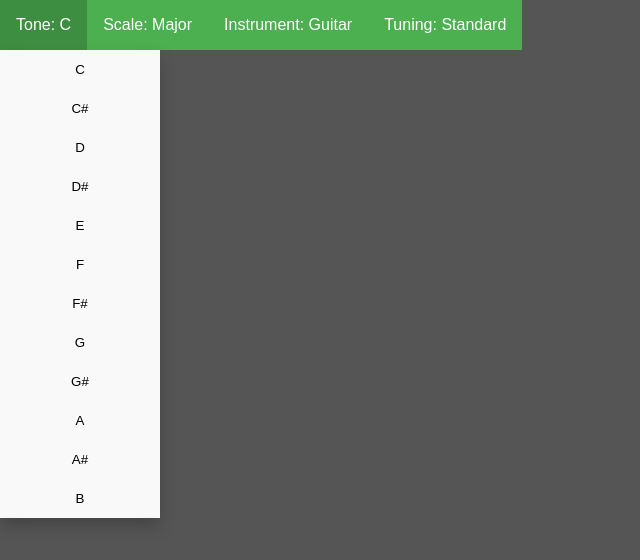
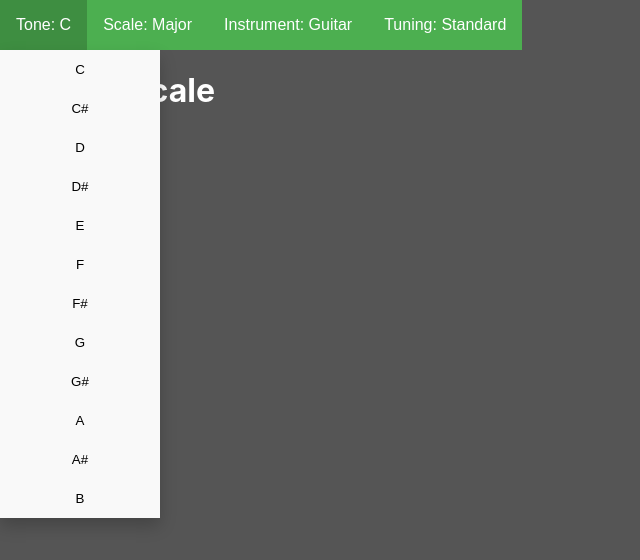
Before and after one commit to hoxas/ScaleTool, a React (Create React App) app: page / in a window 1280 px wide. Shown: the top 560 px of the page, without its empty margins (0-640 px from the left). Built offline with nearby package versions, Linux system fonts and the light colour scheme.

Commit message:
ScaleDisplayer working and updating and localStorage added

```diff
--- a/src/components/Header.jsx
+++ b/src/components/Header.jsx
@@ -16,19 +16,21 @@ export default (props) => {
 
     function Bttn (props) {
         /* button type tone */
-        if (props.format == "tone") {
+        if (props.format == "tones") {
+            console.log('start bttn')
             let tone = parseInt(props.children);
+            console.log(tone)
 
             return (
                 <button onClick={() => setTone(tone)}>{lib.tones[tone]}</button>
             )
-        } else if (props.format == "scale") {
+        } else if (props.format == "scales") {
             let scale = parseInt(props.children);
 
             return (
                 <button onClick={() => setScale(scale)}>{lib.scales[scale][0]}</button>
             )
-        } else if (props.format == "instrument") {
+        } else if (props.format == "instruments") {
             let instrument = parseInt(props.children);
 
             return (
@@ -41,61 +43,54 @@ export default (props) => {
                 <button onClick={() => setTuning(tuning)}>{lib.tuning[tuning][0]}</button>
             )
         }
+    }
 
-
+    function BuildBttn (props) {
+        if (props.format == "tones") {
+            return (
+                <div className="drpdwn">
+                    <button className="drpbtn">Tone: {lib.tones[tone]}</button>
+                    <div className="drpcontent">
+                        {lib.tones.map((value, index) => <Bttn key={index} format={props.format}>{index}</Bttn>)}
+                    </div>
+                </div>
+            )
+        } else if (props.format == "scales") {
+            return (
+                <div className="drpdwn">
+                    <button className="drpbtn">Scale: {lib.scales[scale][0]}</button>
+                    <div className="drpcontent">
+                        {lib.scales.map((value, index) => <Bttn key={index} format={props.format}>{index}</Bttn>)}
+                    </div>
+                </div>
+            )
+        } else if (props.format == "instruments") {
+            return (
+                <div className="drpdwn">
+                    <button className="drpbtn">Instrument: {lib.instruments[instrument][0]}</button>
+                    <div className="drpcontent">
+                        {lib.instruments.map((value, index) => <Bttn key={index} format={props.format}>{index}</Bttn>)}
+                    </div>
+                </div>
+            )
+        } else if (props.format == "tuning") {
+            return (
+                <div className="drpdwn">
+                    <button className="drpbtn">Tuning: {lib.tuning[tuning][0]}</button>
+                    <div className="drpcontent">
+                        {lib.tuning.map((value, index) => <Bttn key={index} format={props.format}>{index}</Bttn>)}
+                    </div>
+                </div>
+            )
+        }
     }
 
     return (
         <div className="header">
-            <div className="drpdwn">
-                <button className="drpbtn">Tone: {lib.tones[props.tone]}</button>
-                <div className="drpcontent">
-                    <Bttn format="tone">0</Bttn>
-                    <Bttn format="tone">1</Bttn>
-                    <Bttn format="tone">2</Bttn>
-                    <Bttn format="tone">3</Bttn>
-                    <Bttn format="tone">4</Bttn>
-                    <Bttn format="tone">5</Bttn>
-                    <Bttn format="tone">6</Bttn>
-                    <Bttn format="tone">7</Bttn>
-                    <Bttn format="tone">8</Bttn>
-                    <Bttn format="tone">9</Bttn>
-                    <Bttn format="tone">10</Bttn>
-                    <Bttn format="tone">11</Bttn>
-                </div>
-            </div>
-            <div className="drpdwn">
-                <button className="drpbtn">Scale: {lib.scales[props.scale][0]}</button>
-                <div className="drpcontent">
-                    <Bttn format="scale">0</Bttn>
-                    <Bttn format="scale">1</Bttn>
-                    <Bttn format="scale">2</Bttn>
-                    <Bttn format="scale">3</Bttn>
-                </div>
-            </div>
-            <div className="drpdwn">
-                <button className="drpbtn">Instrument: {lib.instruments[props.instrument][0]}</button>
-                <div className="drpcontent">
-                    <Bttn format="instrument">0</Bttn>
-                    <Bttn format="instrument">1</Bttn>
-                </div>
-            </div>
-            <div className="drpdwn">
-                <button className="drpbtn">Tuning: {lib.tuning[props.tuning][0]}</button>
-                <div className="drpcontent">
-                    <Bttn format="tuning">0</Bttn>
-                </div>
-            </div>
+            <BuildBttn format="tones"></BuildBttn>
+            <BuildBttn format="scales"></BuildBttn>
+            <BuildBttn format="instruments"></BuildBttn>
+            <BuildBttn format="tuning"></BuildBttn>
         </div>
     );
 };
-
-
-
-    /* function ConstBttn (props) {
-        function build (index) { return <Bttn type={props.format}>{index}</Bttn>}
-
-        if (props.format == "tone")
-
-        return lib.tones.forEach(build())
-    } */
--- a/src/components/Main.jsx
+++ b/src/components/Main.jsx
@@ -6,15 +6,30 @@ import ScaleDisplayer from './ScaleDisplayer.jsx'
 export default props => {
     /* React.useState(parseInt(localStorage.getItem('tone')) || lib.tones[0]) */
 
-    const [tone, setTone] = React.useState(0);
-    const [scale, setScale] = React.useState(0);
+    const [tone, setTone] = React.useState(parseInt(localStorage.getItem('tone')) || 0);
+    const [scale, setScale] = React.useState(parseInt(localStorage.getItem('scale')) || 0);
     const [instrument, setInstrument] = React.useState(0);
     const [tuning, setTuning] = React.useState(0);
 
+    localStorage.setItem('tone', tone);
+    localStorage.setItem('scale', scale);
+
     return (
         <div className="Main">
-        <Header tone={tone} setTone={setTone} scale={scale} setScale={setScale} instrument={instrument} setInstrument={setInstrument} tuning={tuning} setTuning={setTuning} />
-        <ScaleDisplayer tone={tone} setTone={setTone} scale={scale} setScale={setScale} instrument={instrument} setInstrument={setInstrument} tuning={tuning} setTuning={setTuning} />
+            <Header
+                tone={tone}
+                setTone={setTone}
+                scale={scale}
+                setScale={setScale}
+                instrument={instrument}
+                setInstrument={setInstrument}
+                tuning={tuning}
+                setTuning={setTuning} />
+            <ScaleDisplayer
+                tone={tone}
+                scale={scale}
+                instrument={instrument}
+                tuning={tuning} />
         </div>
 
     )
--- a/src/components/ScaleDisplayer.jsx
+++ b/src/components/ScaleDisplayer.jsx
@@ -1,8 +1,51 @@
 import * as lib from '../lib/scaleslib.js'
 import React from "react";
 
-export default (props) => (
-    <div className="scaleDisplayer">
-        <h1>hey</h1>
-    </div>
-);
+export default (props) => {
+    const tone = props.tone;
+    const scale = props.scale;
+    const instrument = props.instrument;
+    const tuning = props.tuning;
+
+    // scaleMachine
+    function buildScale (scale, tone) {
+        // Init array and save first tone pos.
+        let buildScale = new Array();
+        let tone0 = tone;
+
+        for (let i = 0; i < lib.scales[scale][1].length; i++) {
+            if (tone <= 11) {
+                buildScale.push([lib.tones[tone], lib.scales[scale][2][i]])
+                //console.log(tones[tone], tone)
+                tone = tone + lib.scales[scale][1][i];
+            } else if (tone > 11) {
+                tone = tone - 12;
+                buildScale.push([lib.tones[tone], lib.scales[scale][2][i]])
+                //console.log(tones[tone], tone)
+                tone = tone + lib.scales[scale][1][i];
+            }
+        }
+
+        // scale output
+        //console.log(`${tones[tone0]} ${scale[0]} Scale`)
+        //console.table(buildScale)
+
+        const builtScale = [`${lib.tones[tone0]} ${lib.scales[scale][0]} Scale`, buildScale]
+
+        return builtScale;
+    }
+
+    let builtScale = buildScale(scale, tone)
+
+    return (
+        <div className="scaleDisplayer">
+            <h1>{builtScale[0]}</h1>
+            <ul>
+                {builtScale[1].map((value, index) => <li key={index}>{value[1]}</li>)}
+            </ul>
+            <ul>
+                {builtScale[1].map((value, index) => <li key={index}>{value[0]}</li>)}
+            </ul>
+        </div>
+    )
+};
--- a/src/lib/scaleslib.js
+++ b/src/lib/scaleslib.js
@@ -22,53 +22,53 @@ const major = [
     "Major",
     [W, W, H, W, W, W, H],
     [
-        "1st Major",
-        "2nd Minor",
-        "3rd Minor",
-        "4th Major",
-        "5th Major",
-        "6th Minor",
-        "7th ø",
+        "I Major",
+        "II Minor",
+        "III Minor",
+        "IV Major",
+        "V Major",
+        "VI Minor",
+        "VII ø",
     ],
 ];
 const bebopdom = [
     "Bebop Dominant",
     [W, W, H, W, W, H, H, H],
     [
-        "1st Major",
-        "2nd Minor",
-        "3rd Minor",
-        "4th Major",
-        "5th Major",
-        "6th Minor",
-        "7♭th Major",
-        "7th ø",
+        "I Major",
+        "II Minor",
+        "III Minor",
+        "IV Major",
+        "V Major",
+        "VI Minor",
+        "VII♭ Major",
+        "VII ø",
     ]
 ];
 const minor = [
     "Natural Minor",
     [W, H, W, W, H, W, W],
     [
-        "1st Minor",
-        "2nd ø",
-        "3rd Major",
-        "4th Minor",
-        "5th Minor",
-        "6th Major",
-        "7th Major",
+        "I Minor",
+        "II ø",
+        "III Major",
+        "IV Minor",
+        "V Minor",
+        "VI Major",
+        "VII Major",
     ]
 ];
 const harmonicminor = [
     "Harmonic Minor",
     [W, H, W, W, H, W + H, W],
     [
-        "1st Minor",
-        "2nd ° or ø",
-        "3rd Augmented",
-        "4th Minor",
-        "5th Major",
-        "6th Major",
-        "7th ° or ø",
+        "I Minor",
+        "II ° or ø",
+        "III Augmented",
+        "IV Minor",
+        "V Major",
+        "VI Major",
+        "VII ° or ø",
     ]
 ];
 
```
